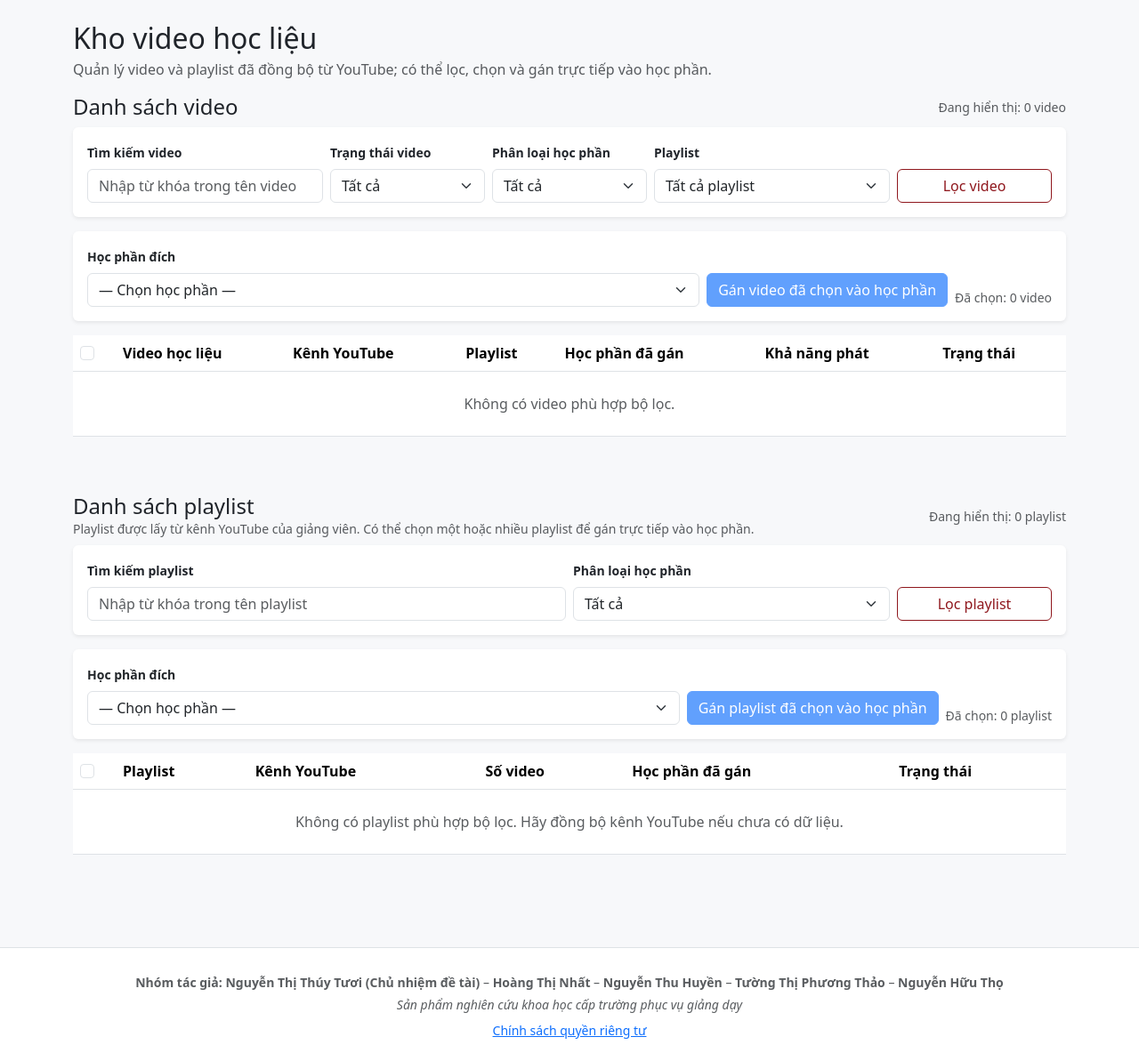
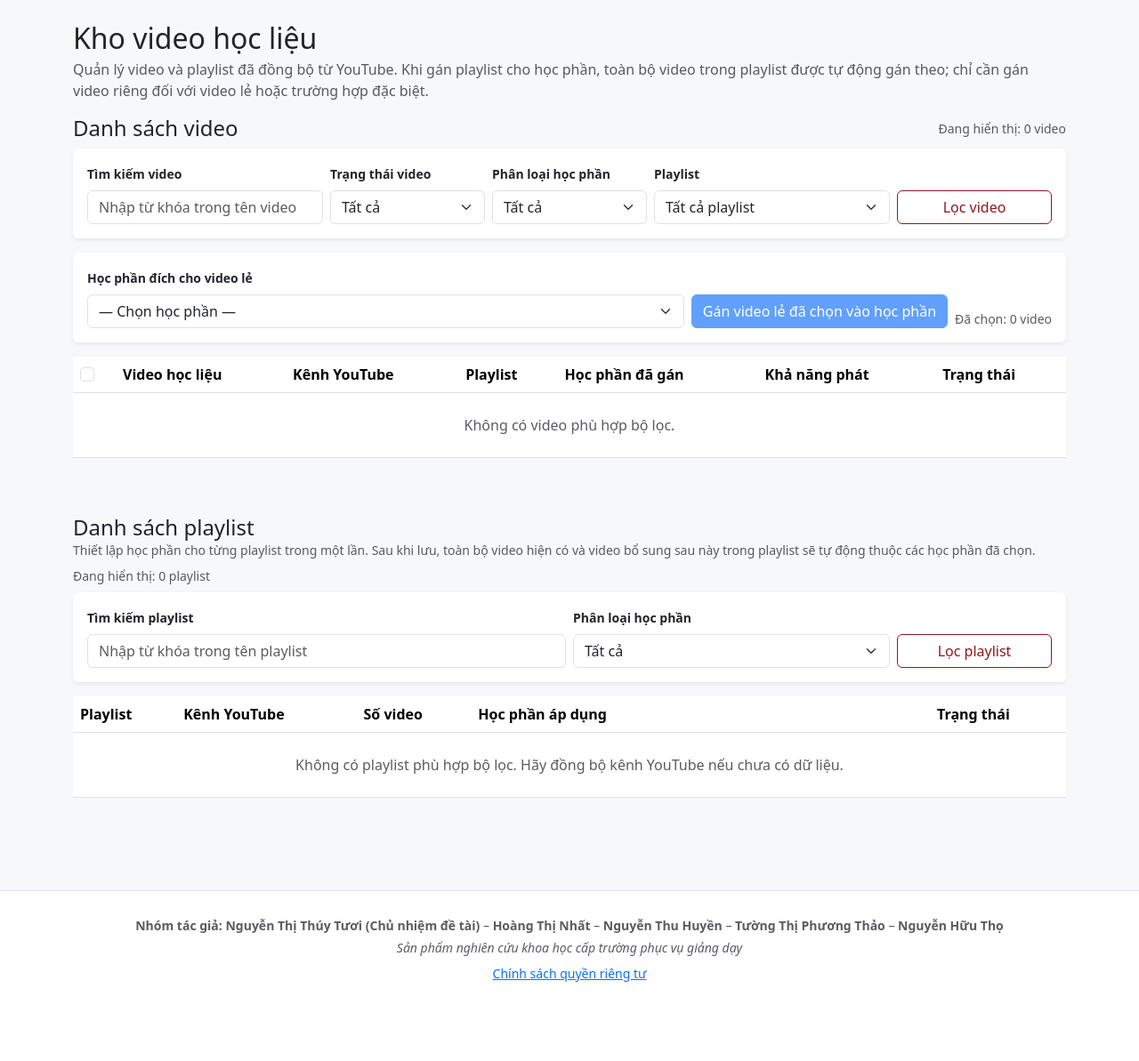
Before and after one commit to congviecanh1990-spec/slc-qr-learning-hub, a Flask app: template templates/videos.html in a window 1280 px wide. Shown: the part 75-1268 px from the top of the page at 89% size. After the commit the page ends 1179 px from the top, so only its background shows below. Run offline with Flask 3, Linux system fonts and the light colour scheme; the template is opened without the code that fills it, so the values that code supplies are empty; some libraries are stand-ins or nearby versions.

Commit message:
Update v3.4

```diff
--- a/VERSION.txt
+++ b/VERSION.txt
@@ -1 +1 @@
-3.3
+3.4
--- a/app.py
+++ b/app.py
@@ -124,6 +124,11 @@ def ensure_schema_upgrades():
             cp_columns = {c["name"] for c in inspector.get_columns("course_playlists")}
             if "active" not in cp_columns:
                 conn.execute(text("ALTER TABLE course_playlists ADD COLUMN active BOOLEAN NOT NULL DEFAULT TRUE"))
+        if "course_videos" in tables:
+            cv_columns = {c["name"] for c in inspector.get_columns("course_videos")}
+            if "manual_added" not in cv_columns:
+                # Dữ liệu cũ được coi là gán thủ công để không vô tình bị loại bỏ khi nâng cấp.
+                conn.execute(text("ALTER TABLE course_videos ADD COLUMN manual_added BOOLEAN NOT NULL DEFAULT TRUE"))
         if "class_groups" in tables:
             class_columns = {c["name"] for c in inspector.get_columns("class_groups")}
             if "active" not in class_columns:
@@ -343,19 +348,108 @@ def active_qr_for_course_video(course_id: int, video_id: int, owner_id: int):
             .first())
 
 
-def ensure_course_video_link(course: Course, video: Video, user: User, source_playlist_id=None):
+def ensure_course_video_link(course: Course, video: Video, user: User, source_playlist_id=None, manual=True):
+    """Bảo đảm video thuộc học phần.
+
+    manual=True khi GV chọn video trực tiếp; manual=False khi video được kế thừa
+    tự động từ một playlist đã gán cho học phần. Cờ này giúp bỏ playlist mà không
+    làm mất những video GV vẫn muốn giữ riêng trong học phần.
+    """
     link = CourseVideo.query.filter_by(course_id=course.id, video_id=video.id).first()
     if link:
+        if manual:
+            link.manual_added = True
+        elif not link.source_playlist_id and source_playlist_id:
+            link.source_playlist_id = source_playlist_id
         return link, False
     link = CourseVideo(
         course_id=course.id,
         video_id=video.id,
         added_by=user.id,
         source_playlist_id=source_playlist_id,
+        manual_added=bool(manual),
     )
     db.session.add(link)
     db.session.flush()
     return link, True
+
+
+def reconcile_course_videos_from_playlists(course: Course, user: User):
+    """Đồng bộ danh sách video của học phần theo các playlist đang được gán.
+
+    - Video mới xuất hiện trong bất kỳ playlist đã gán nào sẽ tự động được thêm.
+    - Khi bỏ playlist hoặc video bị gỡ khỏi playlist, liên kết tự động sẽ bị bỏ nếu
+      video không còn thuộc playlist nào khác của học phần và chưa từng được GV gán riêng.
+    - QR video đã phát hành không bị xóa; chỉ liên kết video-học phần được điều chỉnh.
+    """
+    active_links = CoursePlaylist.query.filter_by(course_id=course.id, active=True).all()
+    playlist_ids = [x.playlist_id for x in active_links if x.playlist_id]
+    desired = {}  # video_id -> một playlist nguồn đại diện
+    if playlist_ids:
+        rows = (db.session.query(PlaylistVideo.video_id, PlaylistVideo.playlist_id)
+                .filter(PlaylistVideo.playlist_id.in_(playlist_ids)).all())
+        for video_id, playlist_id in rows:
+            desired.setdefault(video_id, playlist_id)
+
+    existing = {x.video_id: x for x in CourseVideo.query.filter_by(course_id=course.id).all()}
+    added = removed = 0
+    for video_id, playlist_id in desired.items():
+        if video_id not in existing:
+            video = db.session.get(Video, video_id)
+            if video:
+                ensure_course_video_link(course, video, user, source_playlist_id=playlist_id, manual=False)
+                added += 1
+        else:
+            link = existing[video_id]
+            if not link.source_playlist_id:
+                link.source_playlist_id = playlist_id
+
+    for video_id, link in list(existing.items()):
+        if video_id not in desired and not bool(getattr(link, "manual_added", True)):
+            db.session.delete(link)
+            removed += 1
+
+    db.session.flush()
+    return added, removed
+
+
+def set_playlist_courses(playlist: Playlist, selected_course_ids: set[int], user: User):
+    """Đặt lại toàn bộ các học phần áp dụng cho một playlist theo lựa chọn hiện tại."""
+    owned_courses = Course.query.filter_by(owner_id=user.id, active=True).all()
+    owned_by_id = {c.id: c for c in owned_courses}
+    selected_course_ids = {cid for cid in selected_course_ids if cid in owned_by_id}
+    existing = {x.course_id: x for x in CoursePlaylist.query.filter_by(playlist_id=playlist.id).all()
+                if x.course and x.course.owner_id == user.id}
+    affected = set()
+    activated = deactivated = 0
+
+    for course_id, course in owned_by_id.items():
+        link = existing.get(course_id)
+        should_be_active = course_id in selected_course_ids
+        if should_be_active:
+            if link:
+                if not link.active:
+                    link.active = True
+                    activated += 1
+                if not link.added_by:
+                    link.added_by = user.id
+            else:
+                db.session.add(CoursePlaylist(course_id=course_id, playlist_id=playlist.id, added_by=user.id, active=True))
+                activated += 1
+            affected.add(course_id)
+        elif link and link.active:
+            link.active = False
+            deactivated += 1
+            affected.add(course_id)
+
+    db.session.flush()
+    auto_added = auto_removed = 0
+    for course_id in affected:
+        course = owned_by_id[course_id]
+        a, r = reconcile_course_videos_from_playlists(course, user)
+        auto_added += a
+        auto_removed += r
+    return activated, deactivated, auto_added, auto_removed
 
 
 def create_qr_for_course_video(course: Course, video: Video, user: User, link: CourseVideo | None = None):
@@ -803,13 +897,44 @@ def register_routes(app):
                 created += 1
             else:
                 skipped += 1
+        auto_added, auto_removed = reconcile_course_videos_from_playlists(course, user)
         record_functional_test(
             "ASSIGN_PLAYLIST", "Gán playlist vào học phần", bool(created or skipped), owner_id=user.id,
-            note=f"Kho học liệu → {course.name}; gán mới/khôi phục {created}; đã có {skipped}."
+            note=f"Kho học liệu → {course.name}; playlist mới/khôi phục {created}; đã có {skipped}; video tự gán {auto_added}; video tự bỏ {auto_removed}."
         )
         db.session.commit()
-        flash(f"Đã gán {created} playlist vào học phần “{course.name}”. Bỏ qua {skipped} playlist đã được gán trước đó.", "success")
-        return redirect(url_for("videos_page"))
+        flash(
+            f"Đã cập nhật playlist cho học phần “{course.name}”. Hệ thống tự gán thêm {auto_added} video thuộc playlist; không cần chọn lại từng video.",
+            "success",
+        )
+        return redirect(url_for("videos_page") + "#playlists")
+
+    @app.post("/playlists/<int:playlist_id>/set-courses")
+    @login_required
+    def set_playlist_course_assignments(playlist_id):
+        """Lưu toàn bộ học phần áp dụng cho một playlist trong một thao tác.
+
+        Danh sách học phần gửi lên là trạng thái cuối cùng: học phần được chọn sẽ
+        nhận playlist và toàn bộ video của playlist; học phần bỏ chọn sẽ bỏ playlist
+        và các video chỉ được kế thừa từ playlist đó.
+        """
+        user = current_user()
+        playlist = db.session.get(Playlist, playlist_id) or abort(404)
+        if playlist.channel.user_id != user.id:
+            abort(403)
+        selected_course_ids = {int(x) for x in request.form.getlist("course_ids") if str(x).isdigit()}
+        activated, deactivated, auto_added, auto_removed = set_playlist_courses(playlist, selected_course_ids, user)
+        record_functional_test(
+            "SET_PLAYLIST_COURSES", "Thiết lập học phần cho playlist", True, owner_id=user.id,
+            note=(f"Playlist: {playlist.title}; thêm/khôi phục học phần {activated}; bỏ học phần {deactivated}; "
+                  f"video tự gán {auto_added}; video tự bỏ {auto_removed}."),
+        )
+        db.session.commit()
+        flash(
+            f"Đã lưu học phần cho playlist “{playlist.title}”. Video trong playlist được tự động đồng bộ vào các học phần đã chọn.",
+            "success",
+        )
+        return redirect(url_for("videos_page") + "#playlists")
 
     @app.route("/courses", methods=["GET", "POST"])
     @login_required
@@ -898,12 +1023,13 @@ def register_routes(app):
                 created += 1
             else:
                 skipped += 1
+        auto_added, auto_removed = reconcile_course_videos_from_playlists(course, user)
         record_functional_test(
             "ASSIGN_PLAYLIST", "Gán playlist vào học phần", bool(created or skipped), owner_id=user.id,
-            note=f"Học phần: {course.name}; gán mới/khôi phục {created}; đã có {skipped}."
+            note=f"Học phần: {course.name}; playlist mới/khôi phục {created}; đã có {skipped}; video tự gán {auto_added}; video tự bỏ {auto_removed}."
         )
         db.session.commit()
-        flash(f"Đã gán {created} playlist vào học phần “{course.name}”. Bỏ qua {skipped} playlist đã được gán trước đó.", "success")
+        flash(f"Đã gán playlist vào học phần “{course.name}” và tự động cập nhật các video thuộc playlist.", "success")
         return redirect(url_for("courses_page"))
 
     @app.post("/course-playlists/<int:link_id>/delete")
@@ -914,9 +1040,10 @@ def register_routes(app):
         if not course_owned_by_user(link.course, user):
             abort(403)
         link.active = False
+        auto_added, auto_removed = reconcile_course_videos_from_playlists(link.course, user)
         db.session.commit()
         flash(
-            f"Đã bỏ playlist “{link.playlist.title}” khỏi học phần. Mã QR playlist đã phát hành (nếu có) vẫn được giữ; có thể xóa riêng trong mục Mã QR động.",
+            f"Đã bỏ playlist “{link.playlist.title}” khỏi học phần và tự động bỏ {auto_removed} video chỉ được kế thừa từ playlist này. Video đã gán riêng hoặc còn thuộc playlist khác vẫn được giữ.",
             "success",
         )
         return redirect(url_for("courses_page"))
--- a/models.py
+++ b/models.py
@@ -125,6 +125,8 @@ class CourseVideo(db.Model):
     qr_id = db.Column(db.Integer, db.ForeignKey("qr_codes.id", ondelete="SET NULL"), nullable=True, unique=True)
     added_by = db.Column(db.Integer, db.ForeignKey("users.id", ondelete="SET NULL"), nullable=True)
     source_playlist_id = db.Column(db.Integer, db.ForeignKey("playlists.id", ondelete="SET NULL"), nullable=True)
+    # True nếu GV đã gán video trực tiếp; False nếu video được tự động kế thừa từ playlist.
+    manual_added = db.Column(db.Boolean, nullable=False, default=True, server_default="true")
     added_at = db.Column(db.DateTime(timezone=True), default=utcnow, nullable=False)
     course = db.relationship("Course", backref=db.backref("video_links", cascade="all,delete", order_by="CourseVideo.added_at"))
     video = db.relationship("Video", backref=db.backref("course_links", cascade="all,delete"))
--- a/templates/videos.html
+++ b/templates/videos.html
@@ -2,7 +2,7 @@
 {% block content %}
 <div class="mb-3">
   <h2 class="mb-1">Kho video học liệu</h2>
-  <div class="text-muted">Quản lý video và playlist đã đồng bộ từ YouTube; có thể lọc, chọn và gán trực tiếp vào học phần.</div>
+  <div class="text-muted">Quản lý video và playlist đã đồng bộ từ YouTube. Khi gán playlist cho học phần, toàn bộ video trong playlist được tự động gán theo; chỉ cần gán video riêng đối với video lẻ hoặc trường hợp đặc biệt.</div>
 </div>
 
 <section class="mb-5">
@@ -53,13 +53,13 @@
     <div class="card shadow-sm mb-3">
       <div class="card-body d-flex flex-wrap gap-2 align-items-end">
         <div class="flex-grow-1">
-          <label class="form-label small">Học phần đích</label>
+          <label class="form-label small">Học phần đích cho video lẻ</label>
           <select class="form-select" name="course_id" required>
             <option value="">— Chọn học phần —</option>
             {% for c in courses %}<option value="{{ c.id }}">{{ c.name }}</option>{% endfor %}
           </select>
         </div>
-        <button class="btn btn-primary" {{ 'disabled' if not courses else '' }}>Gán video đã chọn vào học phần</button>
+        <button class="btn btn-primary" {{ 'disabled' if not courses else '' }}>Gán video lẻ đã chọn vào học phần</button>
         <span class="text-muted small" id="selectedVideoCount">Đã chọn: 0 video</span>
       </div>
     </div>
@@ -94,7 +94,7 @@
   <div class="d-flex flex-wrap justify-content-between align-items-center gap-2 mb-2">
     <div>
       <h4 class="mb-0">Danh sách playlist</h4>
-      <div class="text-muted small">Playlist được lấy từ kênh YouTube của giảng viên. Có thể chọn một hoặc nhiều playlist để gán trực tiếp vào học phần.</div>
+      <div class="text-muted small">Thiết lập học phần cho từng playlist trong một lần. Sau khi lưu, toàn bộ video hiện có và video bổ sung sau này trong playlist sẽ tự động thuộc các học phần đã chọn.</div>
     </div>
     <span class="text-muted small">Đang hiển thị: {{ playlists|length }} playlist</span>
   </div>
@@ -117,41 +117,49 @@
     </div>
   </form>
 
-  <form method="post" action="{{ url_for('assign_playlists_from_library') }}" id="assignPlaylistForm">
-    <input type="hidden" name="csrf_token" value="{{ csrf_token() }}">
-    <div class="card shadow-sm mb-3">
-      <div class="card-body d-flex flex-wrap gap-2 align-items-end">
-        <div class="flex-grow-1">
-          <label class="form-label small">Học phần đích</label>
-          <select class="form-select" name="course_id" required>
-            <option value="">— Chọn học phần —</option>
-            {% for c in courses %}<option value="{{ c.id }}">{{ c.name }}</option>{% endfor %}
-          </select>
-        </div>
-        <button class="btn btn-primary" {{ 'disabled' if not courses else '' }}>Gán playlist đã chọn vào học phần</button>
-        <span class="text-muted small" id="selectedPlaylistCount">Đã chọn: 0 playlist</span>
-      </div>
-    </div>
-
   <div class="table-responsive">
     <table class="table table-hover align-middle bg-white">
       <thead><tr>
-          <th style="width:48px"><input class="form-check-input" type="checkbox" id="selectAllPlaylists" title="Chọn tất cả playlist đang hiển thị"></th>
-          <th>Playlist</th><th>Kênh YouTube</th><th>Số video</th><th>Học phần đã gán</th><th>Trạng thái</th>
+        <th>Playlist</th><th>Kênh YouTube</th><th>Số video</th><th style="min-width:330px">Học phần áp dụng</th><th>Trạng thái</th>
       </tr></thead>
       <tbody>
-        {% for p in playlists %}<tr>
-          <td><input class="form-check-input playlist-check" type="checkbox" name="playlist_ids" value="{{ p.id }}"></td>
-          <td><div class="fw-semibold">{{ p.title }}</div><div class="small text-muted">{{ p.youtube_playlist_id }}</div></td>
+      {% for p in playlists %}
+        {% set active_course_ids = p.course_links | selectattr('active') | map(attribute='course_id') | list %}
+        <tr>
+          <td>
+            <div class="fw-semibold">{{ p.title }}</div>
+            <div class="small text-muted">{{ p.youtube_playlist_id }}</div>
+          </td>
           <td>{{ p.channel.title }}</td>
           <td>{{ p.video_links|length }}</td>
-          <td>{% for link in p.course_links if link.active and link.course.owner_id == me.id and link.course.active %}<span class="badge text-bg-light border me-1 mb-1">{{ link.course.name }}</span>{% else %}<span class="text-muted small">Chưa gán</span>{% endfor %}</td>
-          <td><span class="badge {{ 'text-bg-success' if p.is_available else 'text-bg-danger' }}">{{ 'Có thể sử dụng' if p.is_available else 'Không còn khả dụng' }}</span>{% if p.privacy_status %}<div class="small text-muted mt-1">{{ p.privacy_status }}</div>{% endif %}</td>
-        </tr>{% else %}<tr><td colspan="6" class="text-center text-muted py-4">Không có playlist phù hợp bộ lọc. Hãy đồng bộ kênh YouTube nếu chưa có dữ liệu.</td></tr>{% endfor %}
+          <td>
+            <form method="post" action="{{ url_for('set_playlist_course_assignments', playlist_id=p.id) }}">
+              <input type="hidden" name="csrf_token" value="{{ csrf_token() }}">
+              <div class="border rounded p-2 mb-2 bg-light-subtle">
+                {% for c in courses %}
+                  <div class="form-check mb-1">
+                    <input class="form-check-input" type="checkbox" name="course_ids" value="{{ c.id }}" id="pl{{ p.id }}-c{{ c.id }}" {{ 'checked' if c.id in active_course_ids else '' }}>
+                    <label class="form-check-label" for="pl{{ p.id }}-c{{ c.id }}">{{ c.name }}</label>
+                  </div>
+                {% else %}
+                  <div class="text-muted small">Chưa có học phần. Hãy tạo học phần trước.</div>
+                {% endfor %}
+              </div>
+              <button class="btn btn-primary btn-sm" {{ 'disabled' if not courses else '' }}>Lưu học phần cho playlist</button>
+              <div class="form-text mt-1">Có thể chọn nhiều học phần. Bỏ dấu chọn ở học phần không còn sử dụng playlist rồi bấm Lưu; video được kế thừa từ playlist sẽ tự điều chỉnh theo.</div>
+            </form>
+          </td>
+          <td>
+            <span class="badge {{ 'text-bg-success' if p.is_available else 'text-bg-danger' }}">{{ 'Có thể sử dụng' if p.is_available else 'Không còn khả dụng' }}</span>
+            {% if p.privacy_status %}<div class="small text-muted mt-1">{{ p.privacy_status }}</div>{% endif %}
+          </td>
+        </tr>
+      {% else %}
+        <tr><td colspan="5" class="text-center text-muted py-4">Không có playlist phù hợp bộ lọc. Hãy đồng bộ kênh YouTube nếu chưa có dữ liệu.</td></tr>
+      {% endfor %}
       </tbody>
     </table>
   </div>
-  </form>
 </section>
 {% endblock %}
 
@@ -167,6 +175,5 @@ function bindSelectAll(masterId, itemSelector, countId, suffix){
   update();
 }
 bindSelectAll('selectAllVideos','.video-check','selectedVideoCount','video');
-bindSelectAll('selectAllPlaylists','.playlist-check','selectedPlaylistCount','playlist');
 </script>
 {% endblock %}
```
Also changed, not shown: HUONG_DAN_RENDER_NGAN.md (+7 -4 lines), services/youtube.py (+34 -1 lines), README.md. Lines whose indentation alone changed are shown as unchanged.
